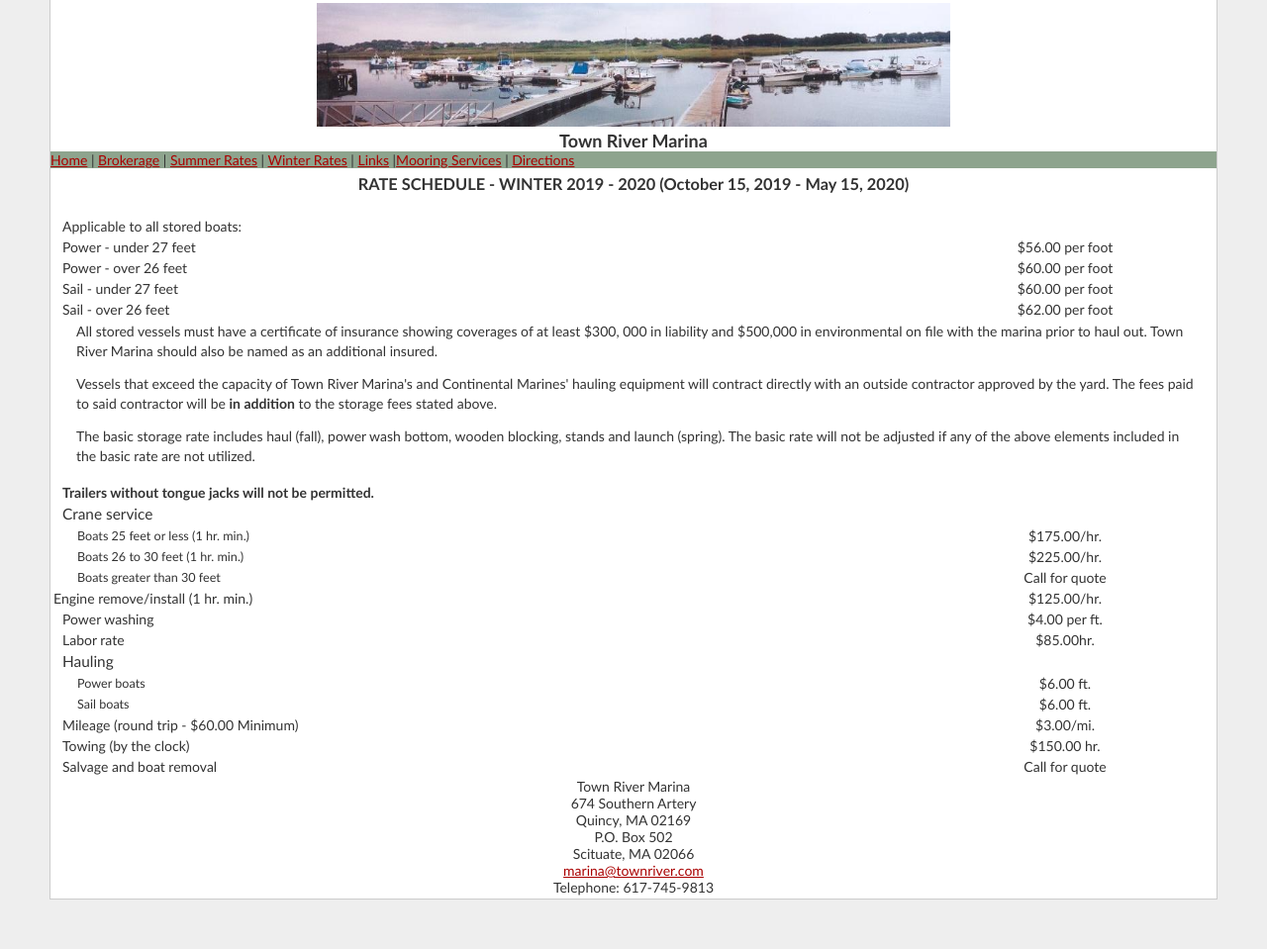
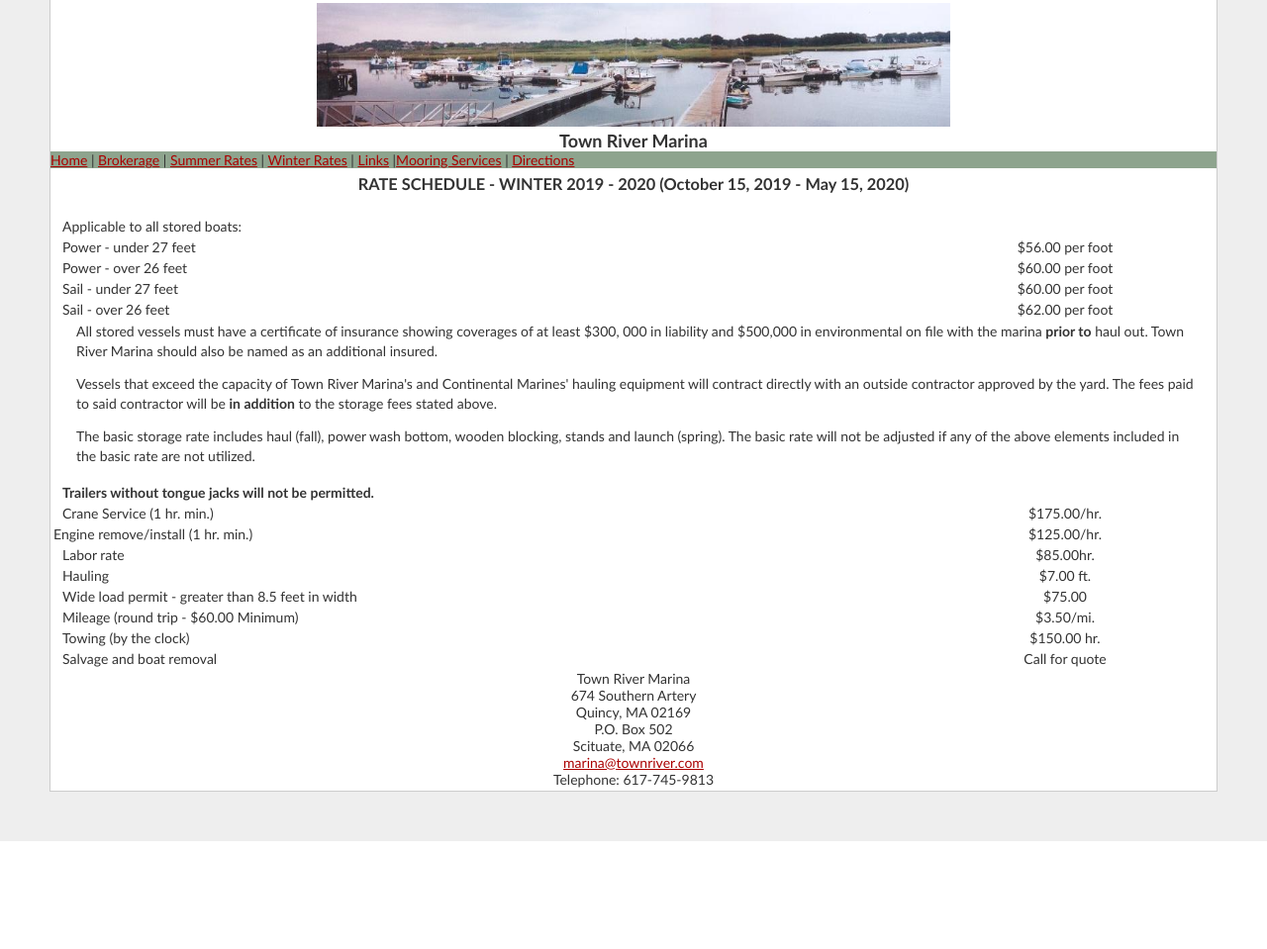
Before and after one commit to mdonahue/websites, a PHP site: page /winter-rates.php in a window 1280 px wide. Shown: the whole page at 99% size. After the commit the page ends 850 px from the top, so only its background shows below. Run offline with PHP 8.4, Linux system fonts and the light colour scheme.

Commit message:
Additional winter rarte info

```diff
--- a/townriver/winter-rates.php
+++ b/townriver/winter-rates.php
@@ -41,7 +41,7 @@
     </tr>
     <tr>
       <td colspan="2" class="rateitem">
-      <p>All stored vessels must have a certificate of insurance showing coverages of at least $300, 000 in liability and $500,000 in environmental on file with the marina prior to haul out. Town River Marina should also be named as an additional insured.</p>
+      <p>All stored vessels must have a certificate of insurance showing coverages of at least $300, 000 in liability and $500,000 in environmental on file with the marina <span class="bold">prior to</span> haul out. Town River Marina should also be named as an additional insured.</p>
       <p>Vessels that exceed the capacity of Town River Marina's and Continental Marines' hauling equipment will contract directly with an outside contractor approved by the yard. The fees paid to said contractor will be <span class="bold">in addition</span> to the storage fees stated above.</p>
       <p>The basic storage rate includes haul (fall), power wash bottom, wooden blocking, stands and launch (spring). The basic rate will not be adjusted if any of the above elements included in the basic rate are not utilized.</p>
       </td>
@@ -51,48 +51,29 @@
     </tr>
 
 <tr>
-  <td colspan="2" class="ratemainitem">Crane service</td>
-</tr>
-<tr>
-  <td class="ratesubitem">Boats 25 feet or less (1 hr. min.)</td>
+  <td class="rateitem">Crane Service (1 hr. min.)</td>
   <td class="itemprice">$175.00/hr.</td>
-</tr>
-<tr>
-  <td class="ratesubitem">Boats 26 to 30 feet (1 hr. min.)</td>
-  <td class="itemprice">$225.00/hr.</td>
-</tr>
-<tr>
-  <td class="ratesubitem">Boats greater than 30 feet</td>
-  <td class="itemprice">Call for quote</td>
 </tr>
     <tr>
         <td class="reateitem">Engine remove/install (1 hr. min.)</td>
         <td class="itemprice">$125.00/hr.</td>
     </tr>
-<tr>
-<td class="rateitem">Power washing</td> <td class="itemprice">$4.00 per ft.</td>
-</tr>
 
 <tr>
 <td class="rateitem">Labor rate</td> <td class="itemprice">$85.00hr.</td>
 </tr>
 
 <tr>
-<td colspan="2" class="ratemainitem">Hauling</td>
+  <td class="rateitem">Hauling</td>
+  <td class="itemprice">$7.00 ft.</td>
 </tr>
 <tr>
-  <td class="ratesubitem">Power boats</td>
-  <td class="itemprice">$6.00 ft.</td>
+  <td class="rateitem">Wide load permit - greater than 8.5 feet in width</td>
+  <td class="itemprice">$75.00</td>
 </tr>
-
-<tr>
-<td class="ratesubitem">Sail boats</td>
-<td class="itemprice">$6.00 ft.</td>
-</tr>
-
 <tr>
 <td class="rateitem">Mileage (round trip - $60.00 Minimum)</td>
-<td class="itemprice">$3.00/mi.</td>
+<td class="itemprice">$3.50/mi.</td>
 </tr>
 
 <tr>
```
